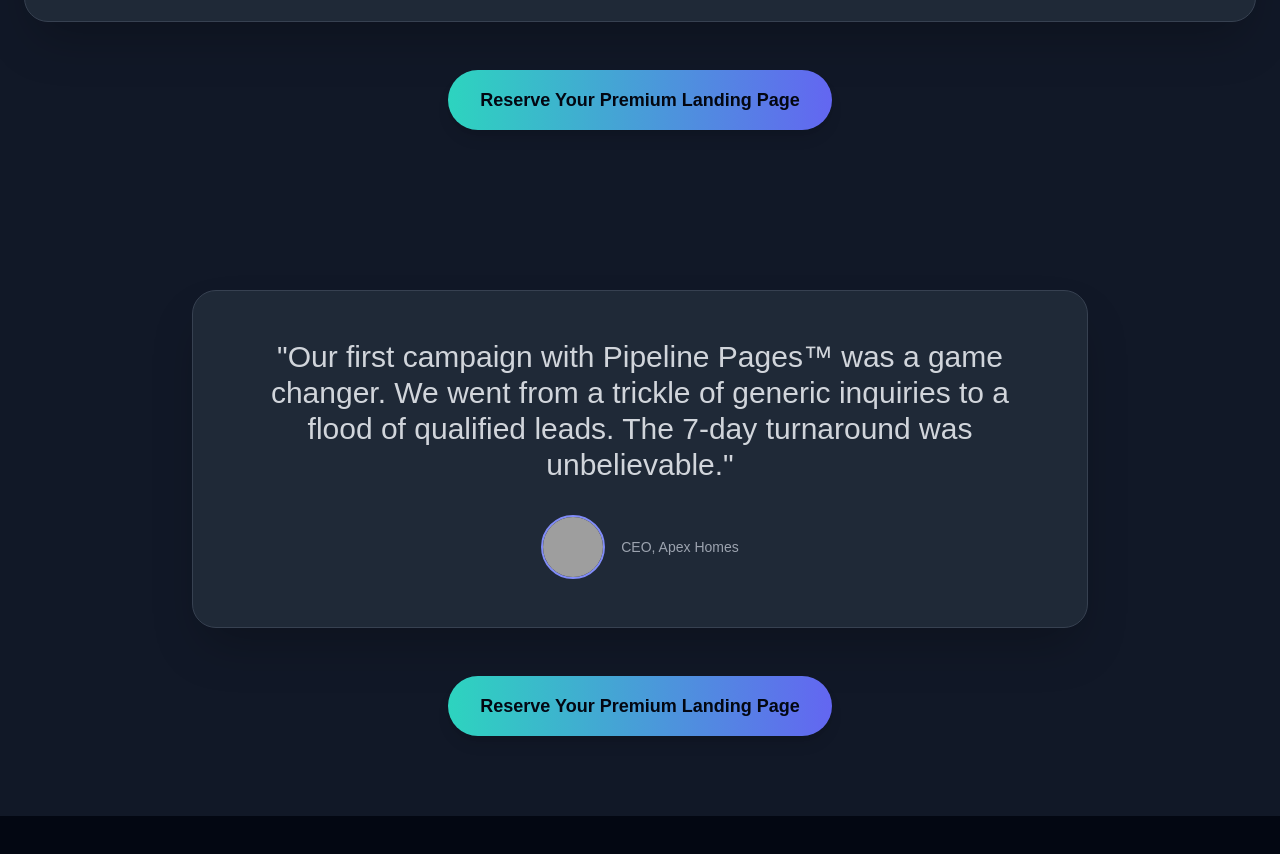
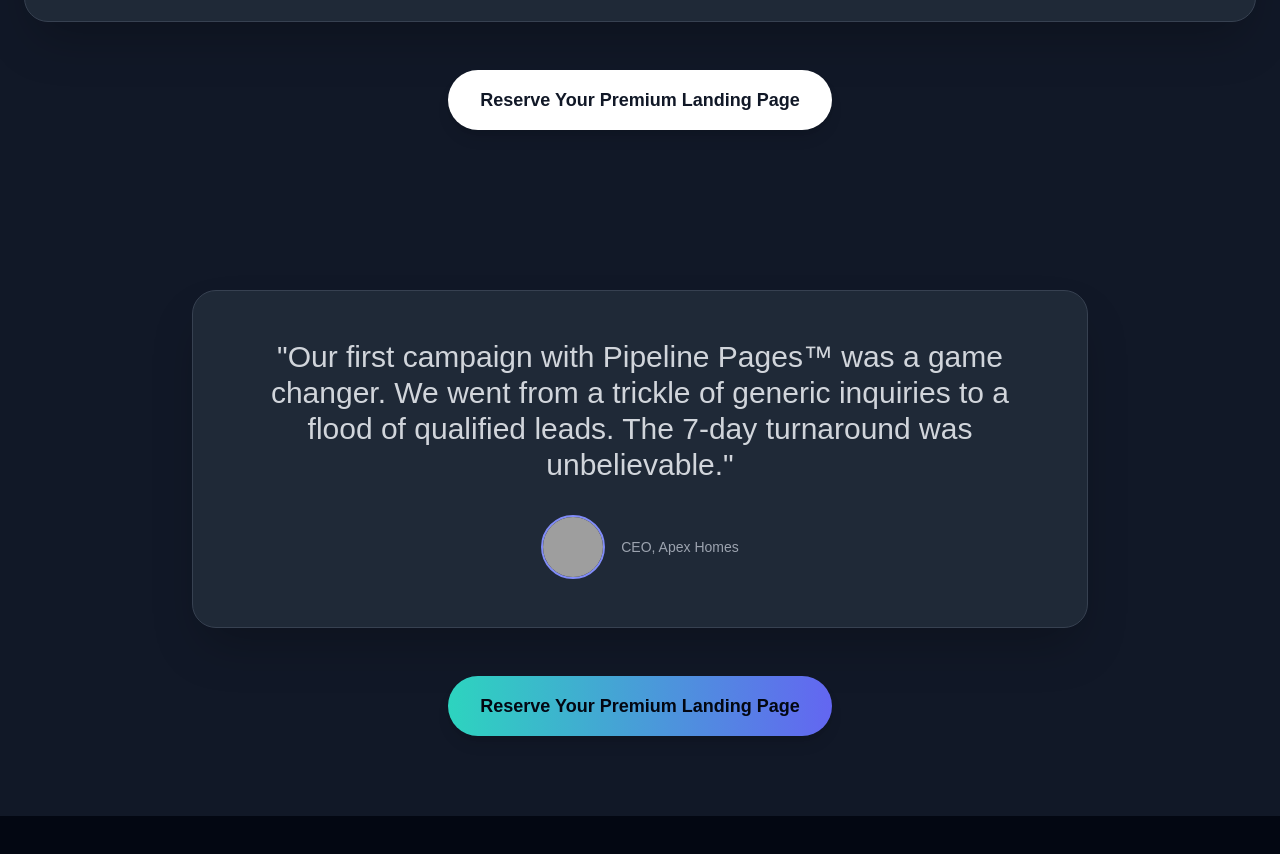
Before and after one commit to bizautomagic/bizautomagic.github.io, a plain HTML site: page index.html in a window 1280 px wide. Shown: the part 1691-2545 px from the top of the page. Drawn offline with nearby package versions, Linux system fonts and the light colour scheme; grey boxes are pictures that could not be loaded; a web font is replaced by a local one.

Commit message:
Update index.html

```diff
--- a/index.html
+++ b/index.html
@@ -93,10 +93,11 @@
         </div>
       </div>
       <div class="mt-12 text-center">
-        <button onclick="openPaymentModal()" class="bg-gradient-to-r from-teal-400 to-indigo-500 text-gray-950 font-semibold px-8 py-4 rounded-full shadow-lg hover:shadow-2xl transition-all duration-300 transform hover:scale-105 inline-block text-lg">
-          Reserve Your Premium Landing Page
-        </button>
-      </div>
+  <button onclick="openPaymentModal()" class="bg-white text-gray-900 font-semibold px-8 py-4 rounded-full shadow-lg hover:bg-gray-200 transition-all duration-300 transform hover:scale-105 inline-block text-lg">
+    Reserve Your Premium Landing Page
+  </button>
+</div>
+
     </div>
   </section>
 
```
